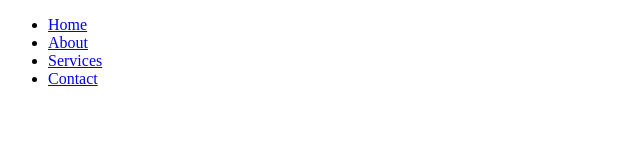
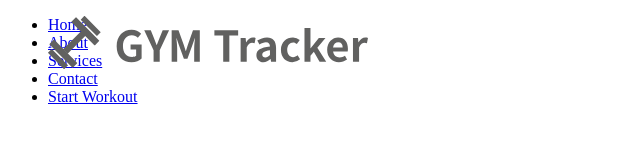
Before and after one commit to VonDoehner/gymtracker, a plain HTML site: page index.html in a window 1280 px wide. Shown: the whole page, without its empty margins (0-640 px from the left). Drawn offline with Linux system fonts and the light colour scheme.

```diff
--- a/index.html
+++ b/index.html
@@ -11,13 +11,19 @@
         <header id="header">
             <nav>
                 <ul>
+                    <a href="index.html"><img id="LogoHead" src="Titel.svg" alt=""></a>
                     <li><a href="#">Home</a></li>
                     <li><a href="#">About</a></li>
                     <li><a href="#">Services</a></li>
                     <li><a href="#">Contact</a></li>
+                    <li><a href="StartWorkout.html">Start Workout</a></li>
+
+
                 </ul>
             </nav>
         </header>
     </div>
+
+
 </body>
 </html>
--- a/index_styles.css
+++ b/index_styles.css
@@ -3,3 +3,10 @@
     background-color: #f8f9fa; /* Use a light background color */
     padding: 10px 0; /* Add padding for spacing */
 }
+
+#LogoHead{
+    width: 40vh;
+    position: absolute
+
+
+}
```
Also changed, not shown: StartWorkout.html (added, +11 -0 lines), Titel.svg (added).
